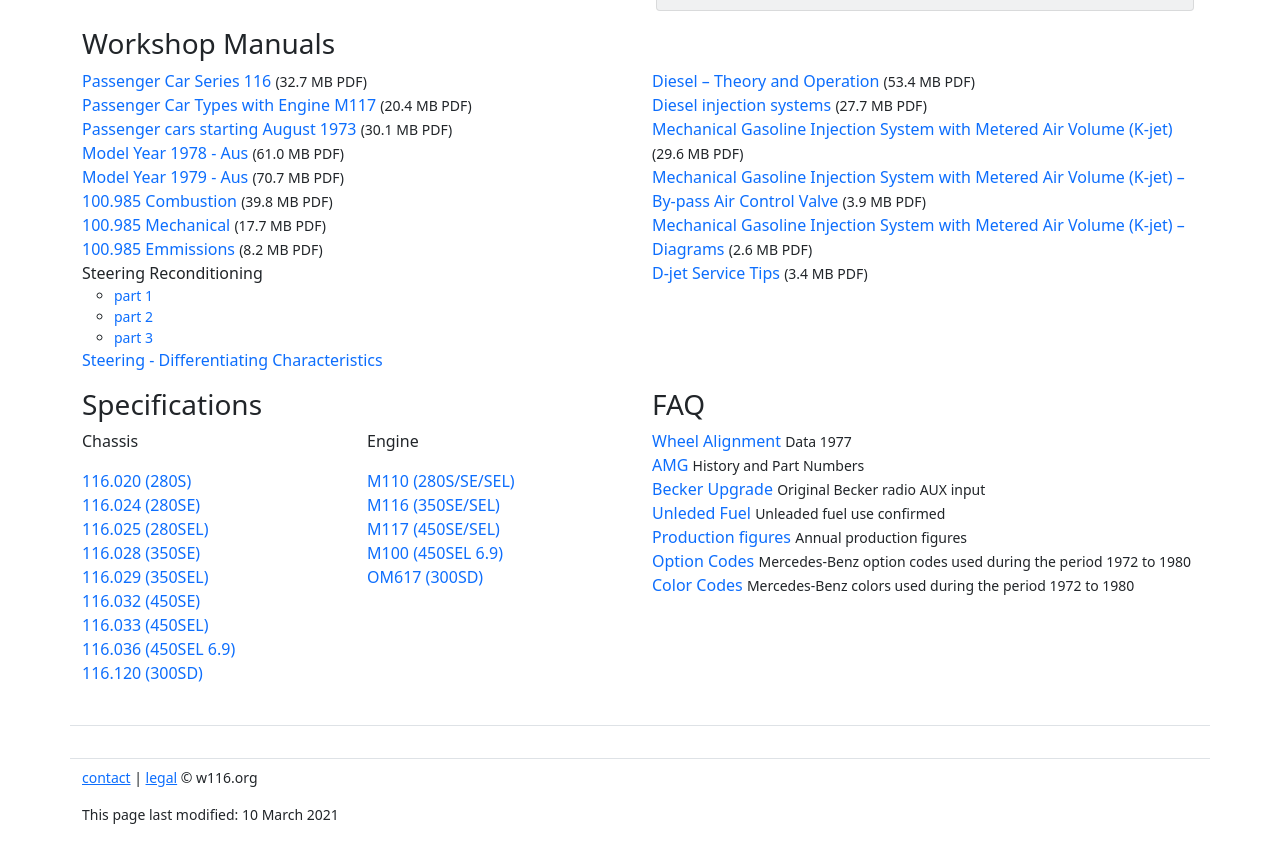
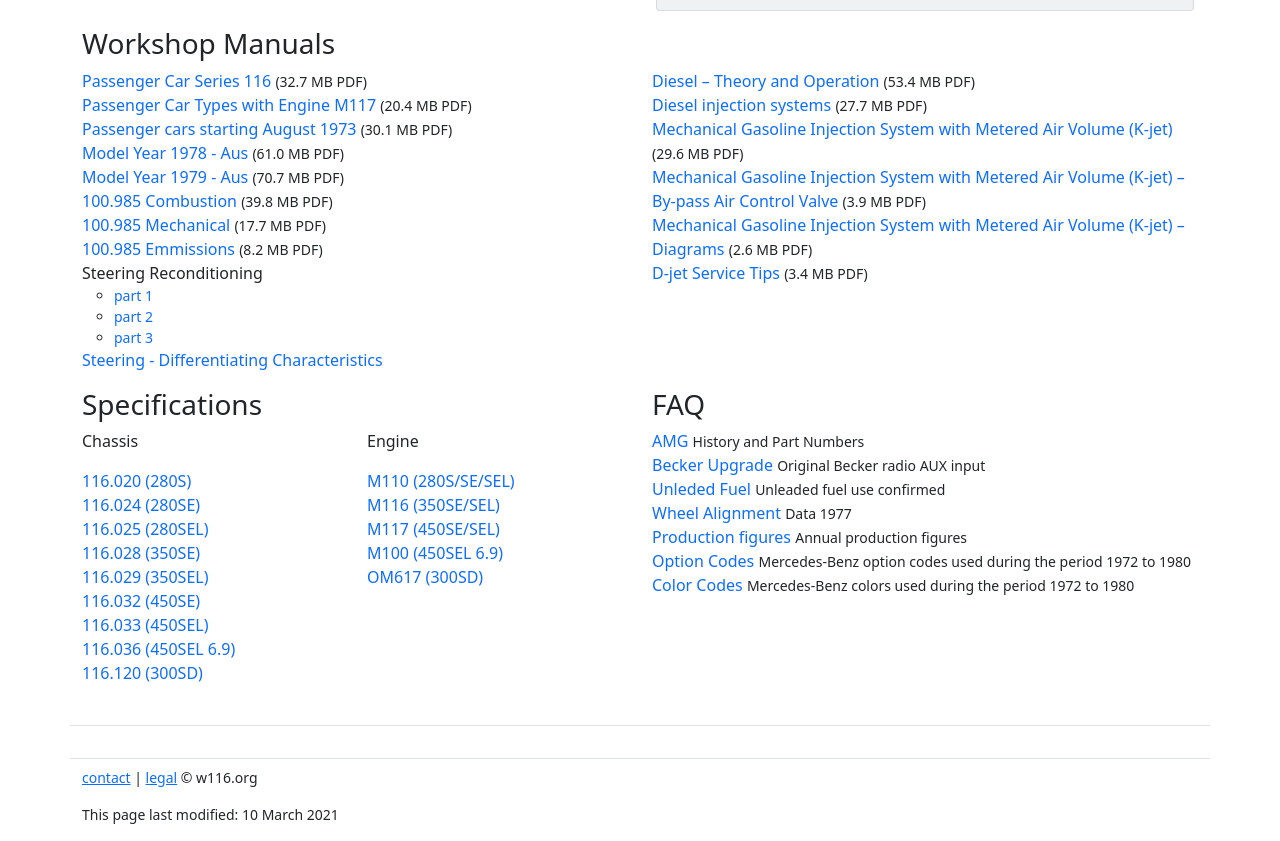
Before and after one commit to W116org/w116org.github.io, a Jekyll site: the page built from tech.html, in a window 1280 px wide and 900 px high, scrolled down 1019 px, cut to the strip 59-900 px from the top of the window. Built offline with Jekyll 4.4.1, drawn with Linux system fonts in a browser that asks for light colours.

Commit message:
Update tech.html

```diff
--- a/tech.html
+++ b/tech.html
@@ -134,9 +134,6 @@
   <div class="col-md-6">
     <h3 id="faq">FAQ</h3>
     <ul class="list-unstyled">
-      <li><a class="text-decoration-none" href="/tech/wheel_alignment/">Wheel Alignment</a>
-        <span class="small">Data 1977</span>
-      </li>
       <li><a class="text-decoration-none" href="/tech/amg/">AMG</a>
         <span class="small">History and Part Numbers</span>
       </li>
@@ -145,6 +142,9 @@
       </li>
       <li><a class="text-decoration-none" href="/tech/fuel/">Unleded Fuel</a>
         <span class="small">Unleaded fuel use confirmed</span>
+      </li>
+      <li><a class="text-decoration-none" href="/tech/wheel_alignment/">Wheel Alignment</a>
+        <span class="small">Data 1977</span>
       </li>
       <li><a class="text-decoration-none" href="/tech/production/">Production figures</a>
         <span class="small">Annual production figures</span>
```
